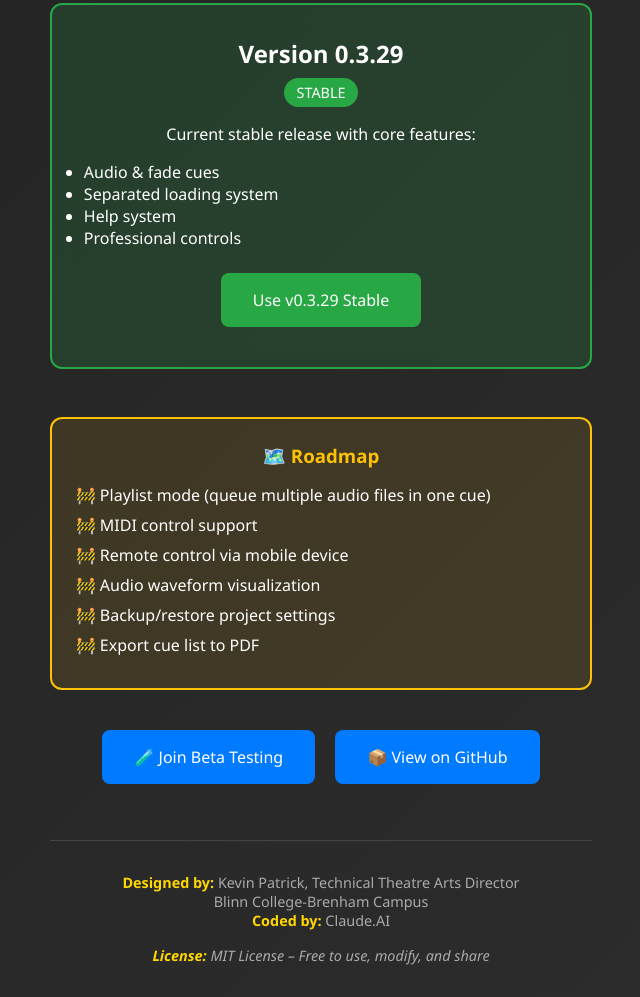
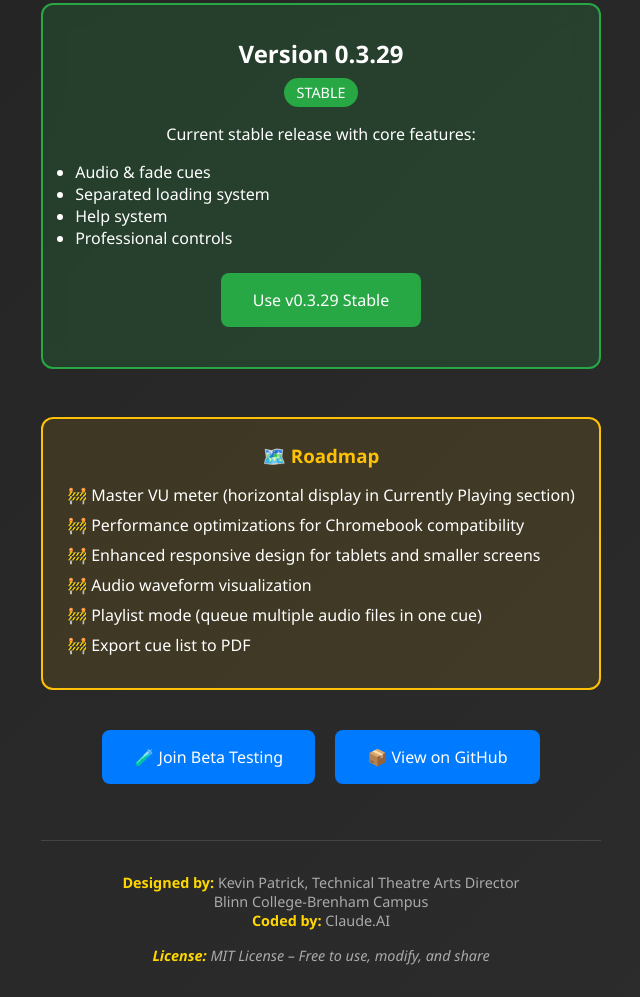
Before and after one commit to kevin-patrick/theatre-cue-player, a plain HTML site: page index.html in a window 1280 px wide. Shown: the part 2376-3373 px from the top of the page, without its empty margins (319-959 px from the left). Drawn offline with Linux system fonts and the light colour scheme.

Commit message:
Update index.html

```diff
--- a/index.html
+++ b/index.html
@@ -297,11 +297,11 @@
         <div class="roadmap">
             <h3>🗺️ Roadmap</h3>
             <ul>
+                <li>Master VU meter (horizontal display in Currently Playing section)</li>
+                <li>Performance optimizations for Chromebook compatibility</li>
+                <li>Enhanced responsive design for tablets and smaller screens</li>
+                <li>Audio waveform visualization</li>
                 <li>Playlist mode (queue multiple audio files in one cue)</li>
-                <li>MIDI control support</li>
-                <li>Remote control via mobile device</li>
-                <li>Audio waveform visualization</li>
-                <li>Backup/restore project settings</li>
                 <li>Export cue list to PDF</li>
             </ul>
         </div>
```
